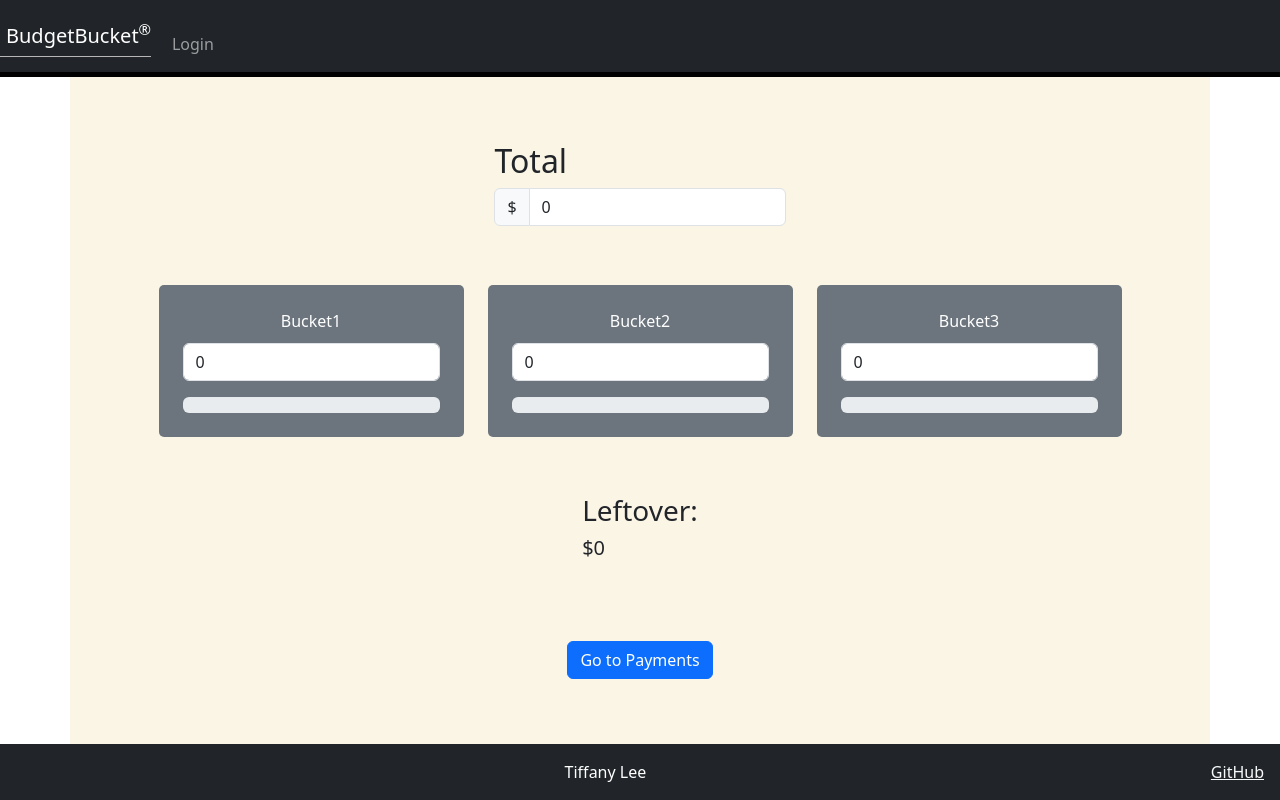
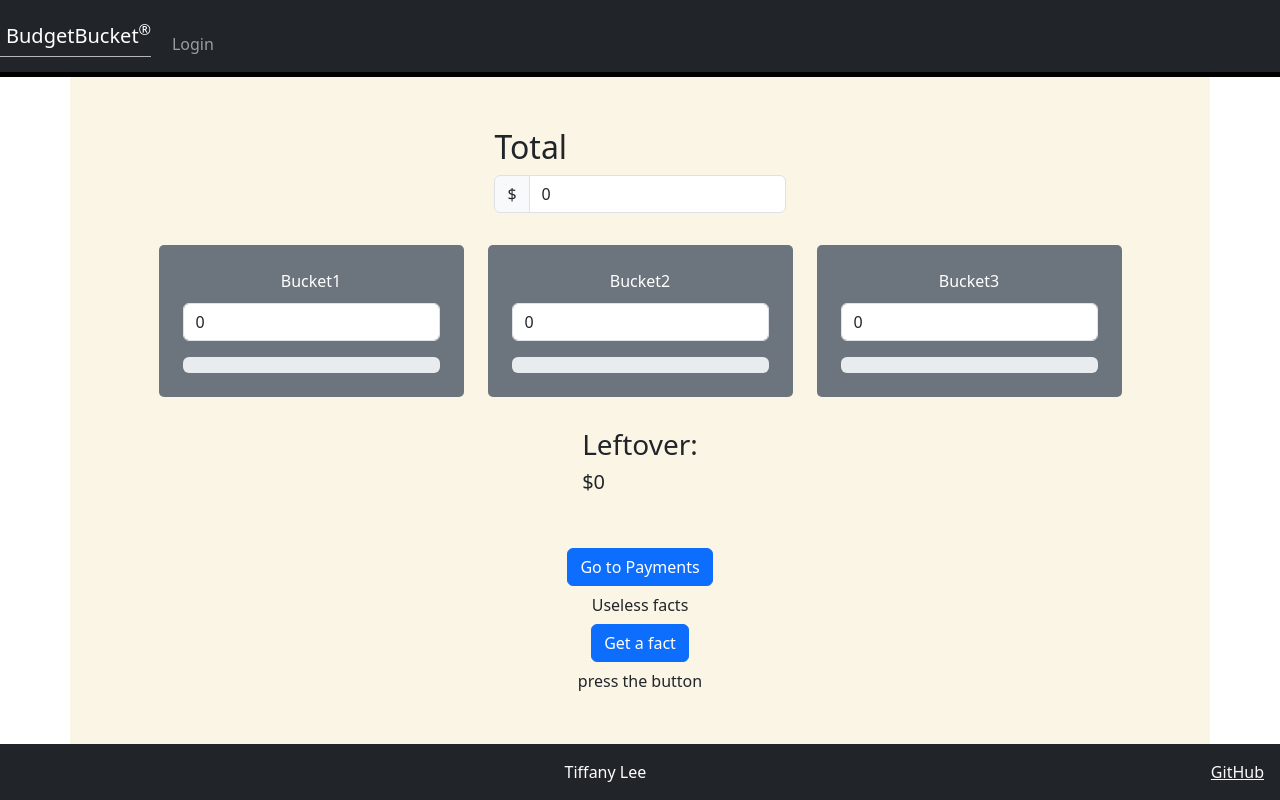
Before and after one commit to tiffannyylee/startup, a React (Vite) app: page /budget in a window 1280 px wide. Built offline with nearby package versions, Linux system fonts and the light colour scheme; no server answers.

Commit message:
random fact

```diff
--- a/src/budget/budget.jsx
+++ b/src/budget/budget.jsx
@@ -14,6 +14,7 @@ export function Budget({ total, setTotal, buckets, setBuckets }) {
 
   const [leftover, setLeftover] = useState(0);
   const [budget, setBudget] = React.useState('this is a test');
+  const [fact, setFact] = React.useState('press the button')
 
 
 
@@ -92,6 +93,20 @@ export function Budget({ total, setTotal, buckets, setBuckets }) {
     saveBudget();
   }, [total, buckets, leftover]);
 
+  function handleClick() {
+    console.log("button was clicked")
+    fetch('https://uselessfacts.jsph.pl/api/v2/facts/random')
+      .then((response) => response.json())
+      .then((data)=>{
+        console.log(data);
+        setFact(data.text);
+      })
+      .catch((error) => {
+        console.error('Error fetching fact:', error);
+        setFact('Oops! Unable to fetch a fact right now.');
+      });
+  }
+
 
 
   return (
@@ -133,6 +148,9 @@ export function Budget({ total, setTotal, buckets, setBuckets }) {
       <div className="mt-4">
         <button className="btn btn-primary" onClick={goToPayments}>Go to Payments</button>
       </div>
+      <div>Useless facts</div>
+        <Button onClick={handleClick}>Get a fact</Button>
+        <div>{fact}</div>
     </main>
   );
 }
```
